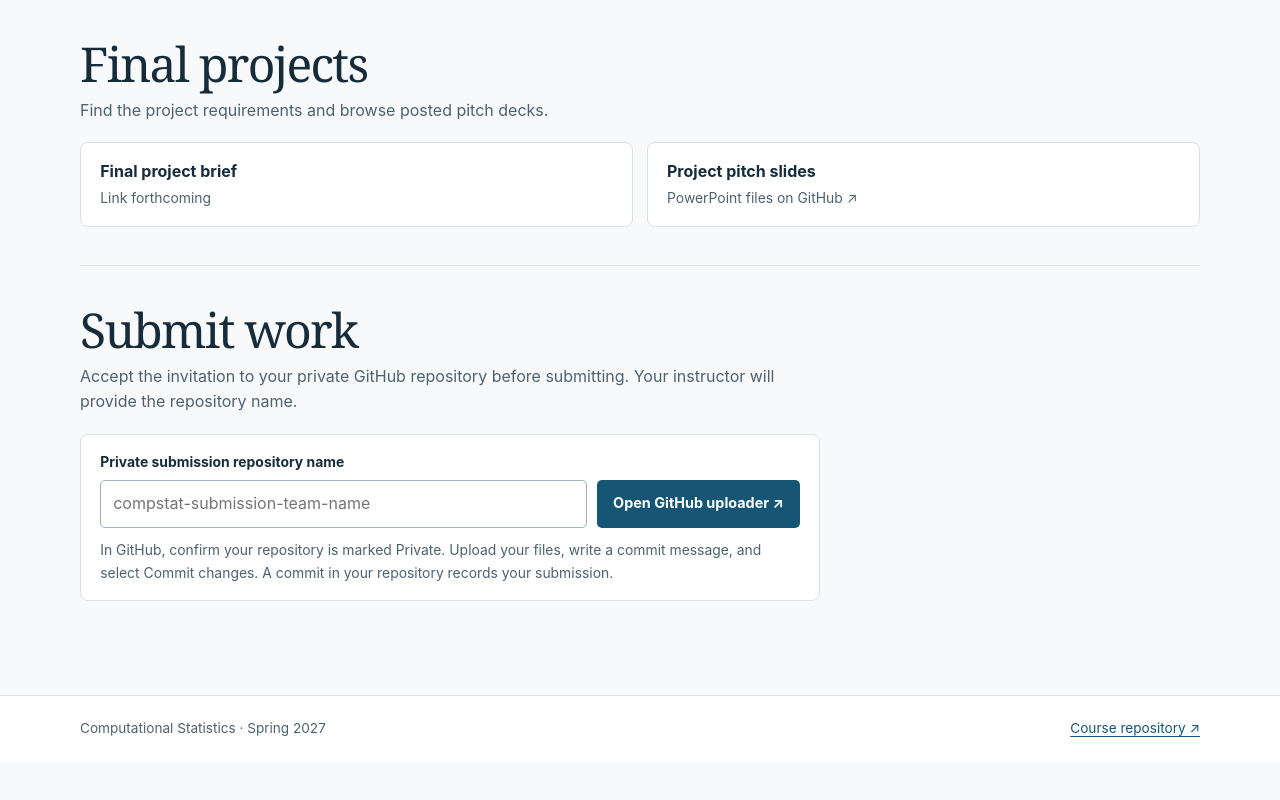
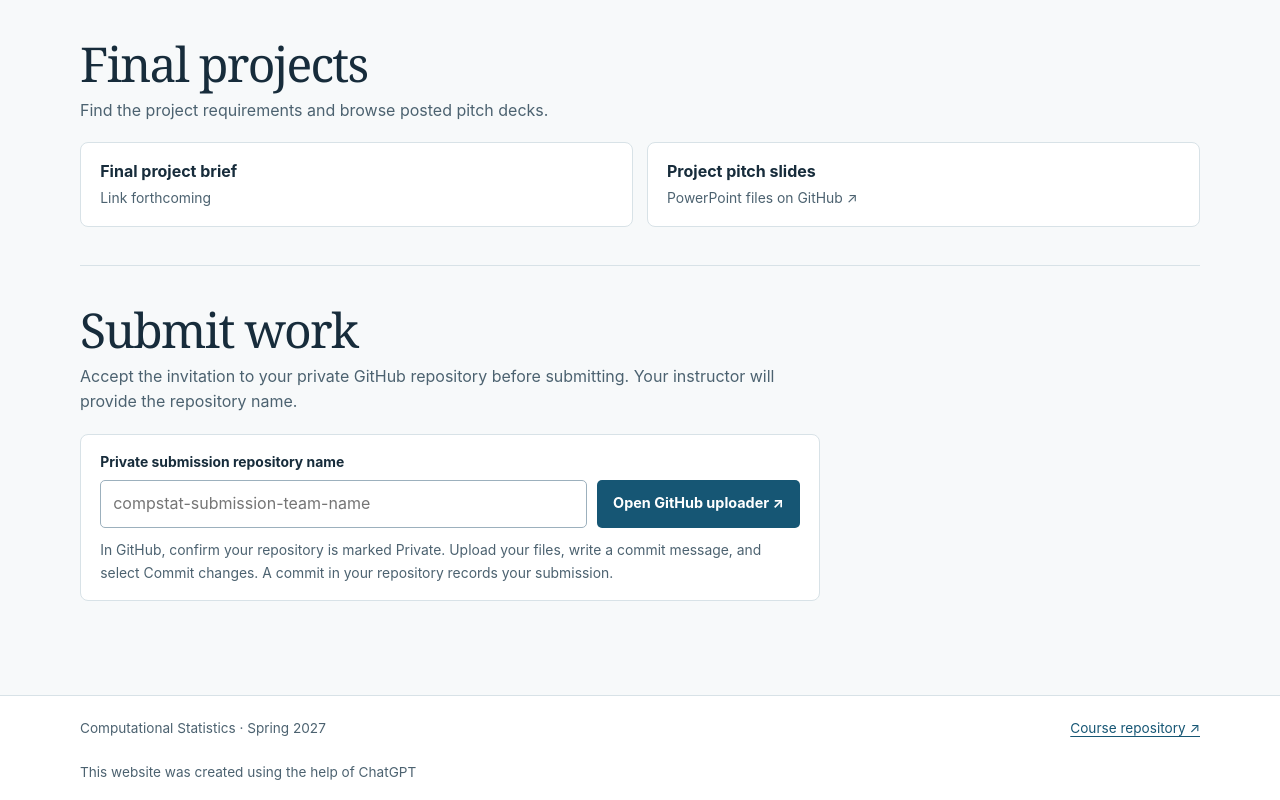
Before and after one commit to kgates/compstat, a plain HTML site: page docs/index.html in a window 1280 px wide. Shown: the part 2500-3300 px from the top of the page. Before the commit the page ends 3262 px from the top, so only its background shows below. Drawn offline with Linux system fonts and the light colour scheme.

Commit message:
Add ChatGPT website credit to footer
Added a note about ChatGPT assistance in the footer.

```diff
--- a/docs/index.html
+++ b/docs/index.html
@@ -177,7 +177,7 @@ input { width: 100%; min-width: 0; border: 1px solid #9cb0bd; border-radius: 5px
       </section>
     </div>
   </main>
-  <footer class="site-footer"><div class="container bar"><span>Computational Statistics · Spring 2027</span><a href="https://github.com/kgates/compstat">Course repository ↗</a></div></footer>
+  <footer class="site-footer"><div class="container bar"><span>Computational Statistics · Spring 2027</span><a href="https://github.com/kgates/compstat">Course repository ↗</a></div><p class="container" style="padding-bottom: 1rem;">This website was created using the help of ChatGPT</p></footer>
 <script>
 const search = document.querySelector("#search");
 const results = document.querySelector("#results");
```
